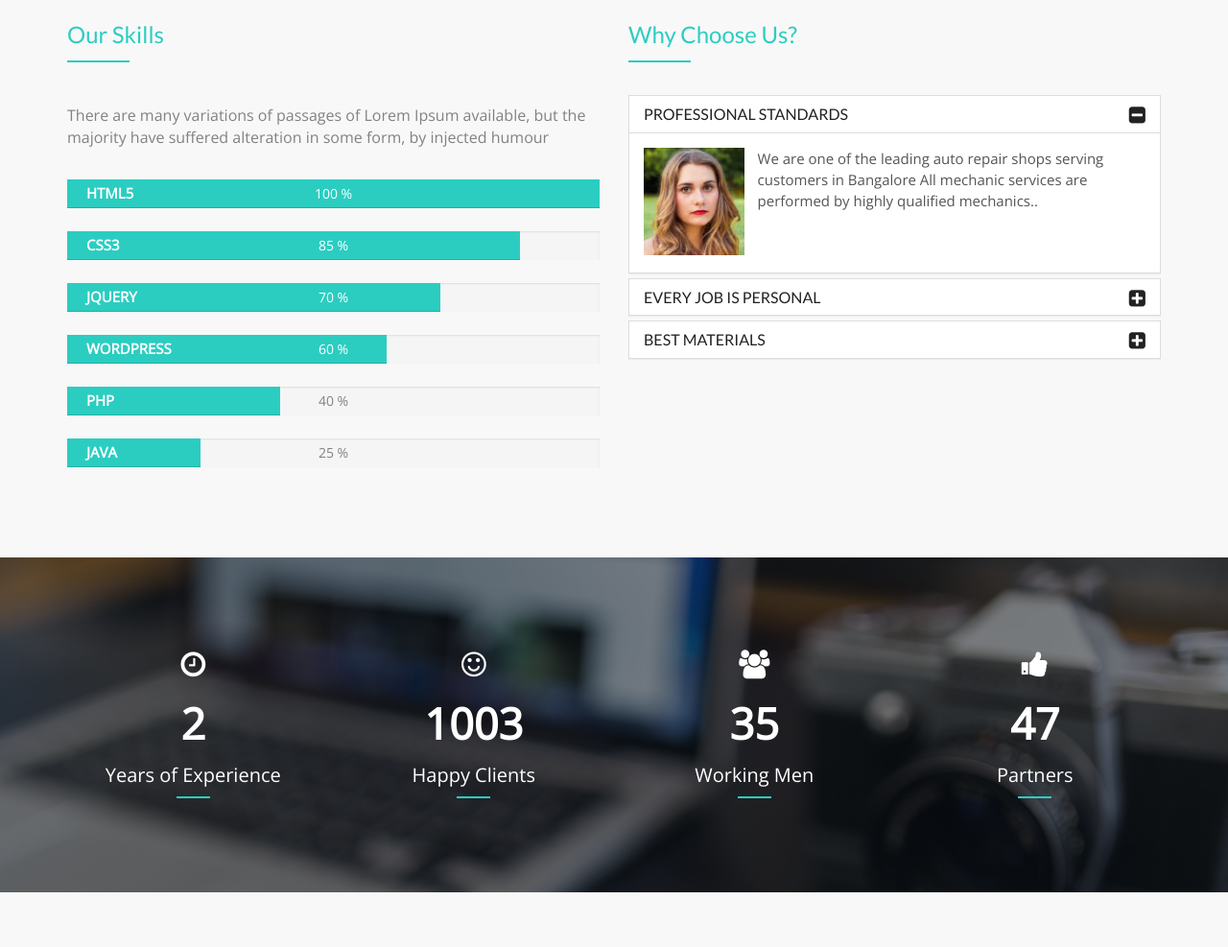
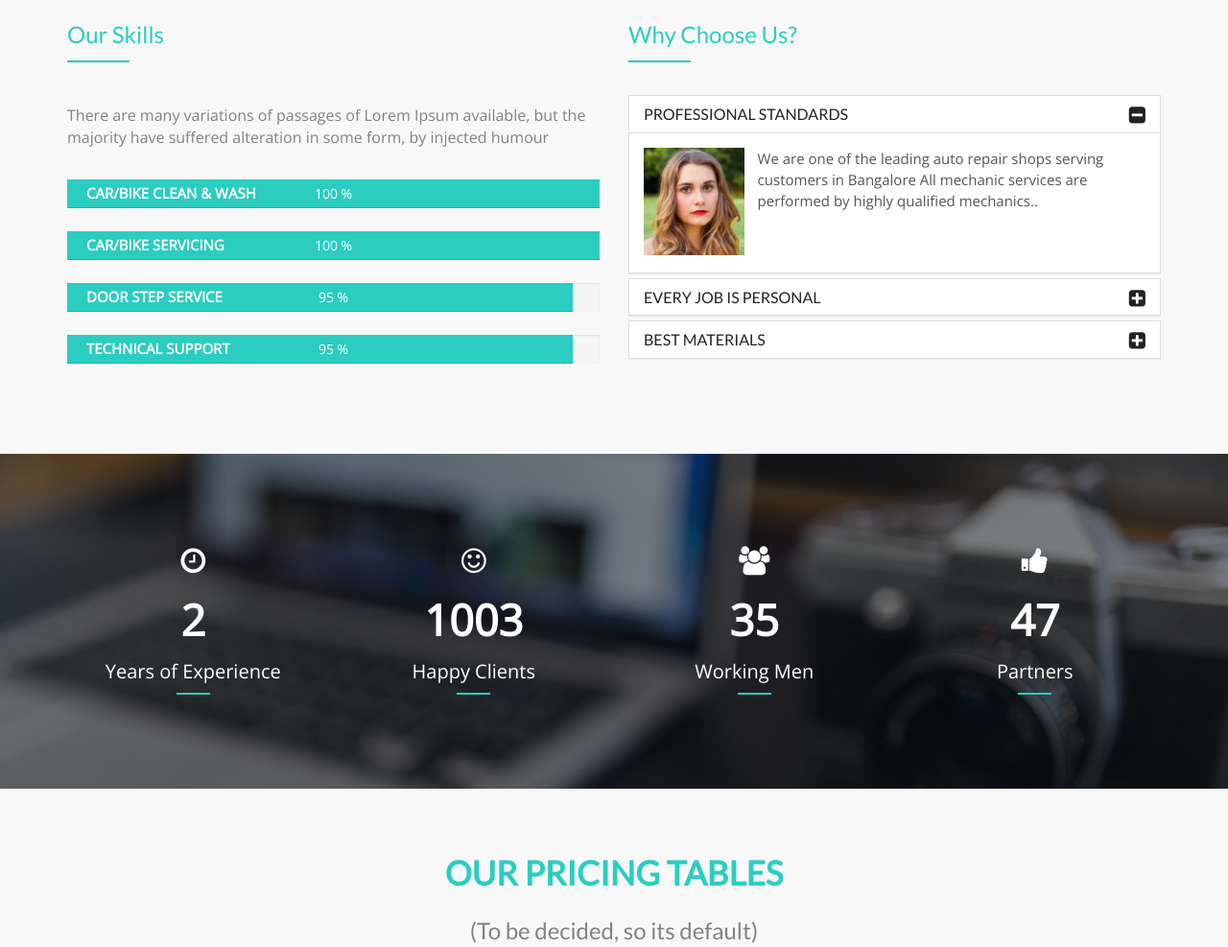
Before and after one commit to codevipin/service, a plain HTML site: page index.html in a window 1280 px wide. Shown: the part 1575-2562 px from the top of the page at 96% size. Drawn offline with nearby package versions, Linux system fonts and the light colour scheme; a web font is replaced by a local one.

Commit message:
index file edit feature removed

```diff
--- a/index.html
+++ b/index.html
@@ -224,7 +224,7 @@
                 <div class="slide-article">
                   <h1 class="wow fadeInUp" data-wow-duration="0.5s" data-wow-delay="0.5s">MAKE YOUR CAR & BIKE LAST LONGER</h1>
                   <p class="wow fadeInUp" data-wow-duration="0.5s" data-wow-delay="0.75s">Lorem Ipsum is simply dummy text of the printing and typesetting industry. Lorem Ipsum has been the industry's standard dummy text ever since</p>
-                  <a class="read-more-btn wow fadeInUp" data-wow-duration="1s" data-wow-delay="1s" href="#">Read More</a>
+                  <a class="read-more-btn wow fadeInUp btn-active" data-wow-duration="1s" data-wow-delay="1s" href="#">Book Appointment</a>
                 </div>
               </div>
               <div class="col-md-6 col-sm-6">
@@ -245,7 +245,7 @@
                 <div class="slide-article">
                   <h1 class="wow fadeInUp" data-wow-duration="0.5s" data-wow-delay="0.5s">EXPERT TECHNICIANS, COMPETITIVE PRICES</h1>
                   <p class="wow fadeInUp" data-wow-duration="0.5s" data-wow-delay="0.75s">Lorem Ipsum is simply dummy text of the printing and typesetting industry. Lorem Ipsum has been the industry's standard dummy text ever since</p>
-                  <a class="read-more-btn wow fadeInUp" data-wow-duration="1s" data-wow-delay="1s" href="#">Read More</a>
+                  <a class="read-more-btn wow fadeInUp" data-wow-duration="1s" data-wow-delay="1s" href="#">Book Appointment</a>
                 </div>
               </div>
               <div class="col-md-6 col-sm-6">
@@ -361,34 +361,26 @@
                   <p>There are many variations of passages of Lorem Ipsum available, but the majority have suffered alteration in some form, by injected humour</p>
                     <div class="progress">
                       <div class="progress-bar six-sec-ease-in-out" role="progressbar" data-transitiongoal="100">
-                        <span class="progress-title">Html5</span>
+                        <span class="progress-title">Car/bike clean & Wash</span>
                       </div>
                   </div>
                   <div class="progress">
-                      <div class="progress-bar six-sec-ease-in-out" role="progressbar" data-transitiongoal="85">
-                        <span class="progress-title">Css3</span>
+                      <div class="progress-bar six-sec-ease-in-out" role="progressbar" data-transitiongoal="100">
+                        <span class="progress-title">Car/Bike Servicing</span>
                       </div>
                   </div>
                   <div class="progress">
-                      <div class="progress-bar six-sec-ease-in-out" role="progressbar" data-transitiongoal="70">
-                        <span class="progress-title">JQuery</span>
+                      <div class="progress-bar six-sec-ease-in-out" role="progressbar" data-transitiongoal="95">
+                        <span class="progress-title">Door Step Service</span>
                       </div>
                   </div>
                   <div class="progress">
-                      <div class="progress-bar six-sec-ease-in-out" role="progressbar" data-transitiongoal="60">
-                        <span class="progress-title">wordPress</span>
+                      <div class="progress-bar six-sec-ease-in-out" role="progressbar" data-transitiongoal="95">
+                        <span class="progress-title">Technical Support</span>
                       </div>
                   </div>
-                  <div class="progress">
-                      <div class="progress-bar six-sec-ease-in-out" role="progressbar" data-transitiongoal="40">
-                        <span class="progress-title">Php</span>
-                      </div>
-                  </div>
-                   <div class="progress">
-                      <div class="progress-bar six-sec-ease-in-out" role="progressbar" data-transitiongoal="25">
-                        <span class="progress-title">Java</span>
-                      </div>
-                  </div>
+
+
                   </div>
                 </div>
               </div>
@@ -538,6 +530,7 @@
         <div class="col-md-12">
           <div class="title-area">
             <h2 class="title">Our Pricing Tables</h2>
+            <h3>(To be decided, so its default)</h3>
             <span class="line"></span>
             <p>There are many variations of passages of Lorem Ipsum available, but the majority have suffered alteration in some form, by injected humour</p>
           </div>
@@ -994,6 +987,7 @@
   <!-- End Clients brand -->
 
   <!-- Start latest news -->
+  <!--
   <section id="latest-news">
     <div class="container">
       <div class="row">
@@ -1007,7 +1001,7 @@
         <div class="col-md-12">
           <div class="latest-news-content">
             <div class="row">
-              <!-- start single latest news -->
+
               <div class="col-md-4">
                 <article class="blog-news-single">
                   <div class="blog-news-img">
@@ -1023,7 +1017,7 @@
                   </div>
                 </article>
               </div>
-              <!-- start single latest news -->
+
               <div class="col-md-4">
                 <article class="blog-news-single">
                   <div class="blog-news-img">
@@ -1039,7 +1033,7 @@
                   </div>
                 </article>
               </div>
-              <!-- start single latest news -->
+
               <div class="col-md-4">
                 <article class="blog-news-single">
                   <div class="blog-news-img">
@@ -1061,6 +1055,7 @@
       </div>
     </div>
   </section>
+  -->
   <!-- End latest news -->
 
   <!-- Start subscribe us -->
```
Also changed, not shown: feature.html (+2 -0 lines).
